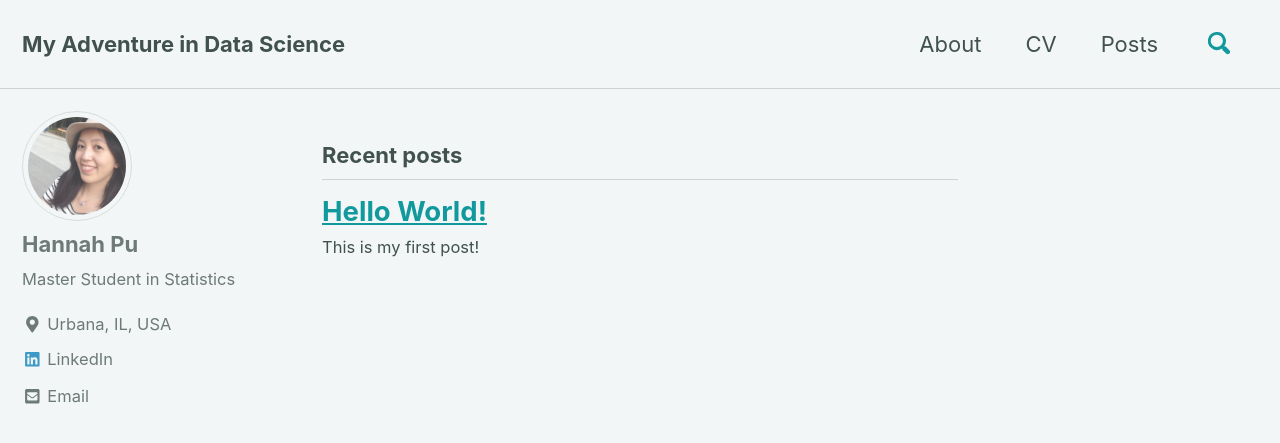
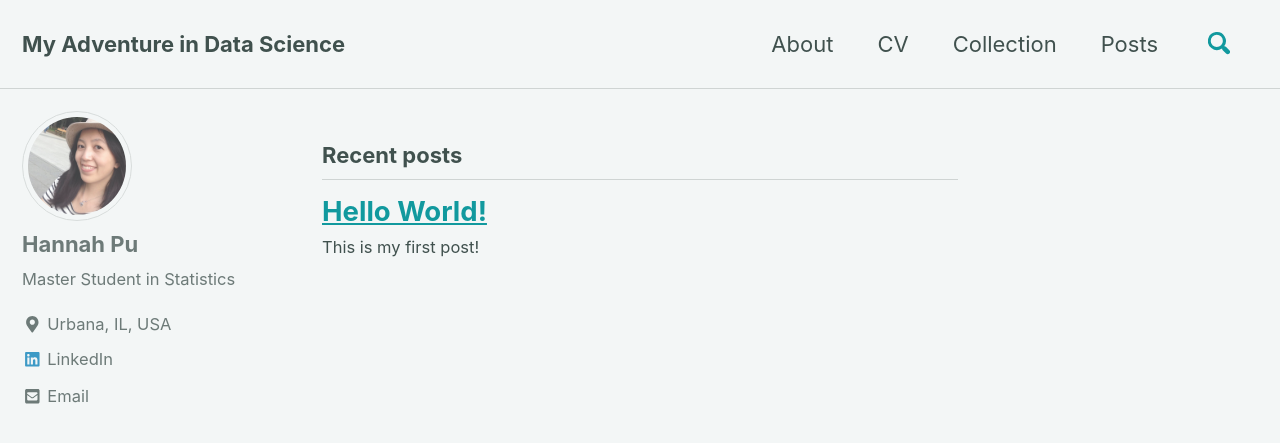
Before and after one commit to hannahpu/hannahpu.github.io, a Jekyll site: the page built from index.html, in a window 1280 px wide and 900 px high. Shown: the top 443 px of the window. Built offline with Jekyll 4.4.1, drawn with Linux system fonts in a browser that asks for light colours; cached includes are drawn as plain includes; nearby versions of some CDN libraries; the list of posts is cut into pages by our own code.

Commit message:
Update navigation.yml

```diff
--- a/_data/navigation.yml
+++ b/_data/navigation.yml
@@ -6,8 +6,11 @@ main:
     url: /about/
   - title: "CV"
     url: /cv/
+  - title: "Collection"
+    url: /collection-archive/
   - title: "Posts"
-    url: /collection-archive/
+    url: /categories/
+
     #url: /year-archive/
   #- title: "External Links"
   #   url: /links/
```
